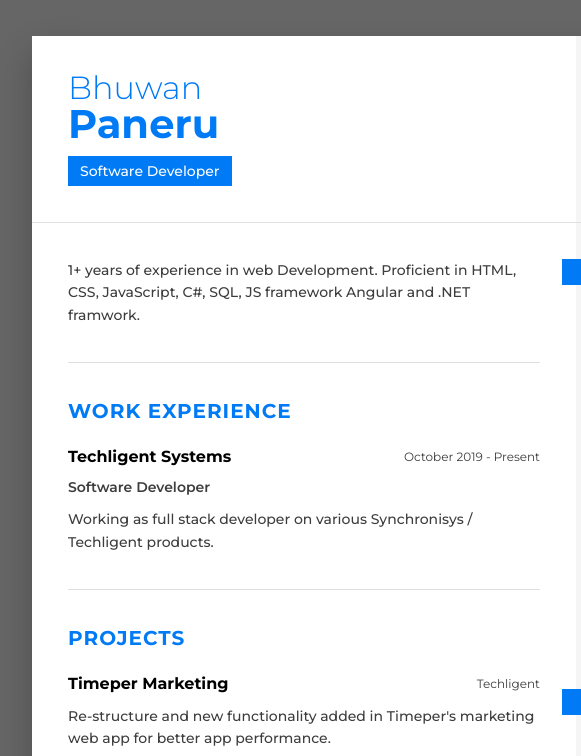
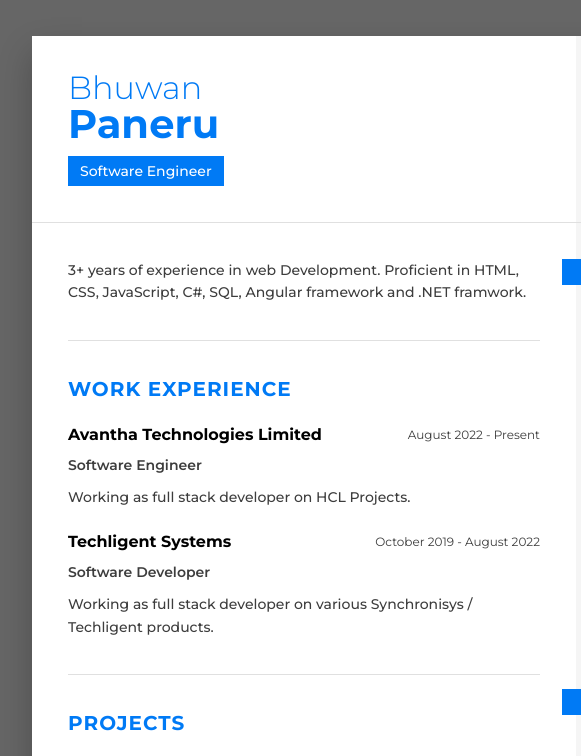
Before and after one commit to bhuwanpaneru/resume, a plain HTML site: page index.html in a window 1280 px wide. Shown: the top 756 px of the page, 132-713 px from the left. Drawn offline with Linux system fonts and the light colour scheme.

Commit message:
Update index.html
experience updated

```diff
--- a/index.html
+++ b/index.html
@@ -28,7 +28,7 @@
                             <h1 class="author__name"><span class="author__name--first">Bhuwan</span> <span
                                     class="author__name--last">Paneru</span>
                             </h1>
-                            <p class="author__designation">Software Developer</p>
+                            <p class="author__designation">Software Engineer</p>
                         </div>
                     </div>
                 </div>
@@ -61,8 +61,8 @@
                     <div class="container__main">
 
                         <section class="objective">
-                            <p class="author__objective"> 1+ years of experience in web Development.
-                                Proficient in HTML, CSS, JavaScript, C#, SQL, JS framework Angular and .NET framwork.
+                            <p class="author__objective"> 3+ years of experience in web Development.
+                                Proficient in HTML, CSS, JavaScript, C#, SQL, Angular framework and .NET framwork.
                             </p>
                         </section>
 
@@ -72,8 +72,18 @@
                             </div>
                             <div class="info">
                                 <div class="info__head">
+                                    <h4 class="info__heading">Avantha Technologies Limited</h4>
+                                    <p class="info__meta">August 2022 - Present</p>
+                                </div>
+                                <h5 class="info__sub-heading">Software Engineer</h5>
+                                <p class="info__description">Working as full stack developer on
+                                    HCL Projects.
+                                </p>
+                            </div>
+                            <div class="info">
+                                <div class="info__head">
                                     <h4 class="info__heading">Techligent Systems</h4>
-                                    <p class="info__meta">October 2019 - Present</p>
+                                    <p class="info__meta">October 2019 - August 2022</p>
                                 </div>
                                 <h5 class="info__sub-heading">Software Developer</h5>
                                 <p class="info__description">Working as full stack developer on various
```
